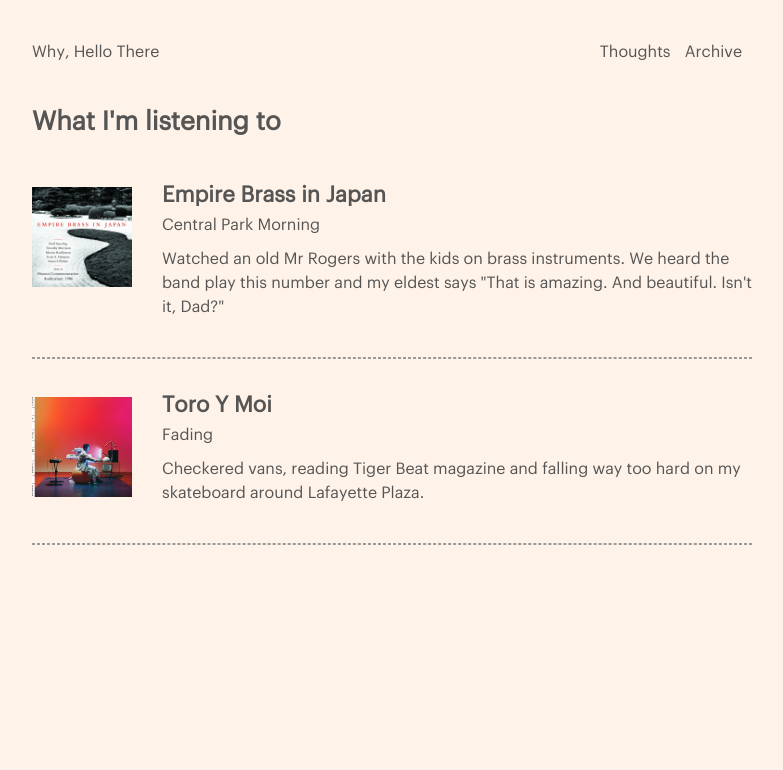
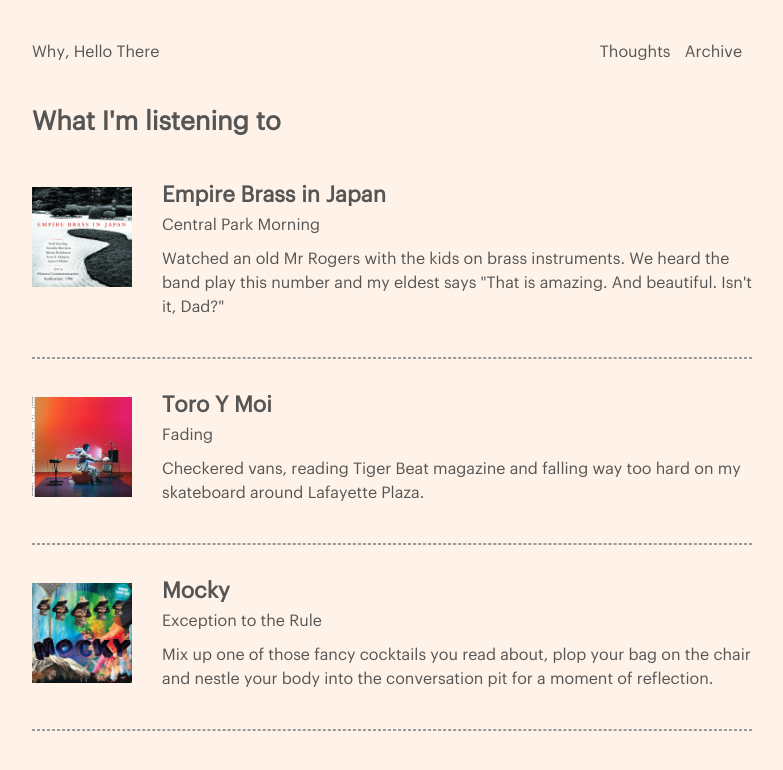
Before and after one commit to jonaschafer/jonaschafer.github.io, a Jekyll site: the page built from listening.html, in a window 1280 px wide. Shown: the top 770 px of the page, without its empty margins (248-1031 px from the left). Built offline with Jekyll 4.4.1, drawn with Linux system fonts in a browser that asks for light colours.

Commit message:
added new song to listening

```diff
--- a/listening.html
+++ b/listening.html
@@ -54,3 +54,28 @@ title: Why, Hello There - Listening
 </div>
 
 <hr class="hr-border">
+
+<div class="artist-grouping">
+  <!-- Cover -->
+  <div class="cover">
+    <div class="img__wrap">
+      <a href="https://open.spotify.com/track/0xhkcALmXEGLXzJrfkU15P?si=yT5bpvNmS1uIRgd4NvXqrQ">
+      <img class="img__img" src="/assets/images/listening/mocky.png" alt="mocky">
+      <p class="img__description">Open Spotify</p>
+      </a>
+    </div>
+  </div>
+
+  <div class="artist-info">
+    <!-- Artist -->
+    <h2>Mocky</h2>
+
+    <!-- Song -->
+    <p>Exception to the Rule</p>
+
+    <!-- Sentiment -->
+    <p>Mix up one of those fancy cocktails you read about, plop your bag on the chair and nestle your body into the conversation pit for a moment of reflection.</p>
+  </div>
+</div>
+
+<hr class="hr-border">
```
Also changed, not shown: assets/images/listening/mocky.png (added).
